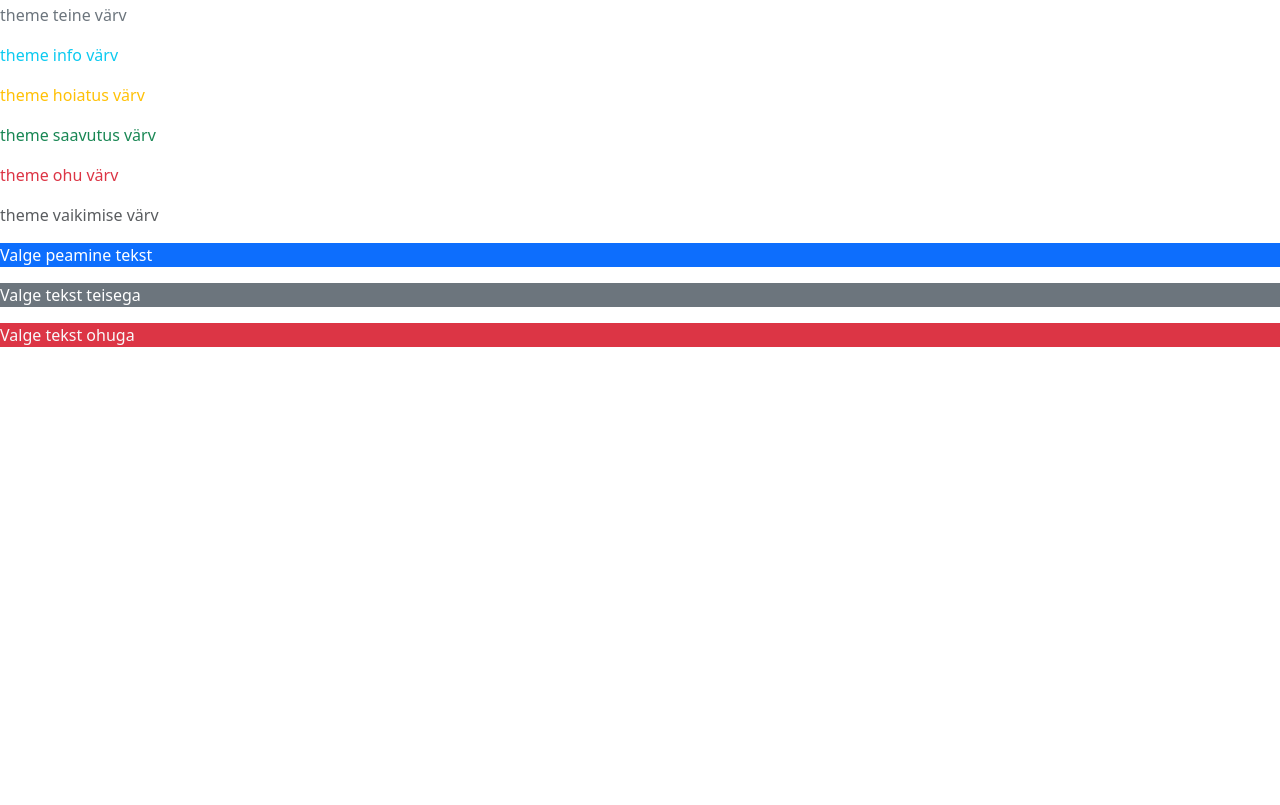
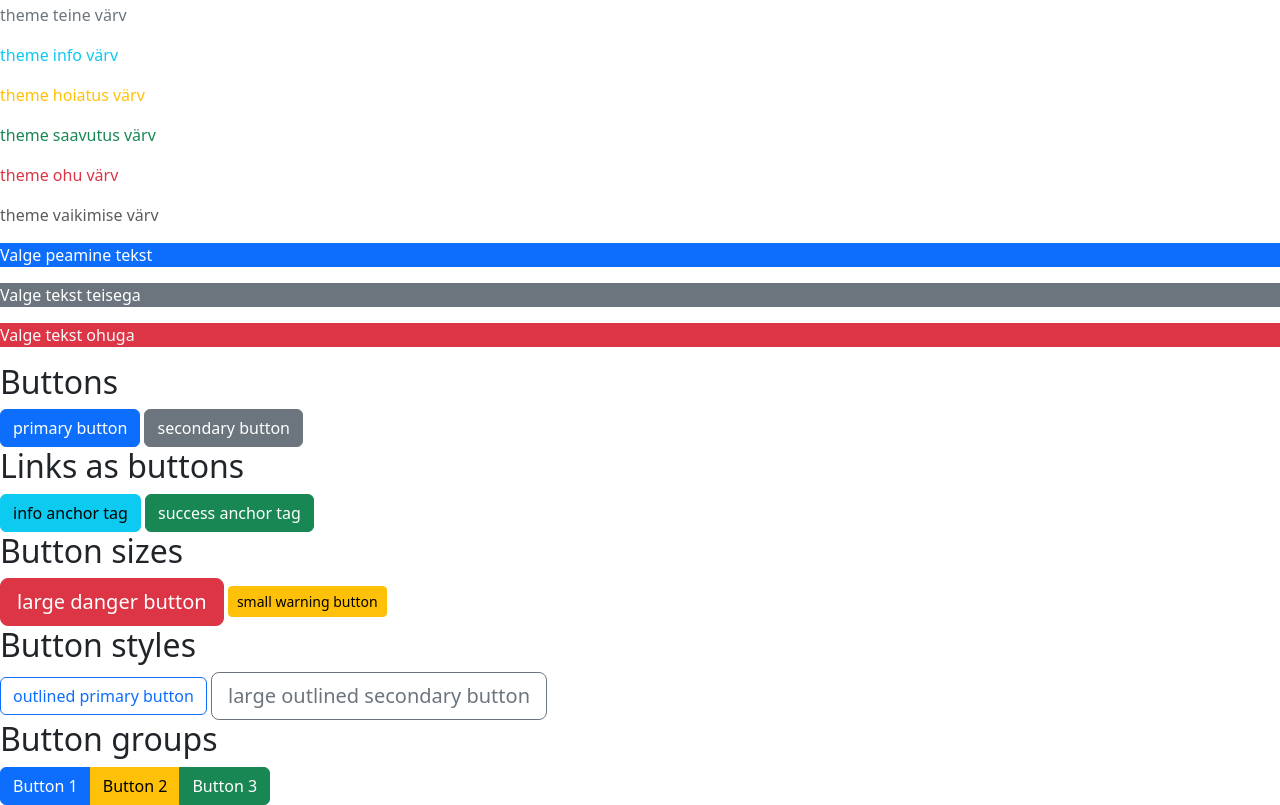
Before and after one commit to Avalonest/Bootstrap5, a plain HTML site: page index.html in a window 1280 px wide. Shown: the part 938-1743 px from the top of the page. Before the commit the page ends 1301 px from the top, so only its background shows below. Drawn offline with nearby package versions, Linux system fonts and the light colour scheme.

Commit message:
lesson 4 done

```diff
--- a/index.html
+++ b/index.html
@@ -40,6 +40,29 @@
     <p class="text-white bg-secondary">Valge tekst teisega</p>
     <p class="text-light bg-danger">Valge tekst ohuga</p>
 
+    <h2>Buttons</h2>
+    <button class="btn btn-primary">primary button</button>
+    <button class="btn btn-secondary">secondary button</button>
+
+    <h2>Links as buttons</h2>
+    <a href="#" class="btn btn-info">info anchor tag</a>
+    <a href="#" class="btn btn-success">success anchor tag</a>
+
+    <h2>Button sizes</h2>
+    <button class="btn btn-lg btn-danger">large danger button</button>
+    <button class="btn btn-sm btn-warning">small warning button</button>
+
+    <h2>Button styles</h2>
+    <button class="btn btn-outline-primary">outlined primary button</button>
+    <button class="btn btn-outline-secondary btn-lg">large outlined secondary button</button>
+
+    <h2>Button groups</h2>
+    <div class="btn-group">
+      <a href="#" class="btn btn-primary">Button 1</a>
+      <a href="#" class="btn btn-warning">Button 2</a>
+      <a href="#" class="btn btn-success">Button 3</a>
+    </div>
+
     <script src="https://cdn.jsdelivr.net/npm/@popperjs/core@2.11.8/dist/umd/popper.min.js" integrity="sha384-I7E8VVD/ismYTF4hNIPjVp/Zjvgyol6VFvRkX/vR+Vc4jQkC+hVqc2pM8ODewa9r" crossorigin="anonymous"></script>
     <script src="https://cdn.jsdelivr.net/npm/bootstrap@5.3.8/dist/js/bootstrap.min.js" integrity="sha384-G/EV+4j2dNv+tEPo3++6LCgdCROaejBqfUeNjuKAiuXbjrxilcCdDz6ZAVfHWe1Y" crossorigin="anonymous"></script>
   </body>
```
